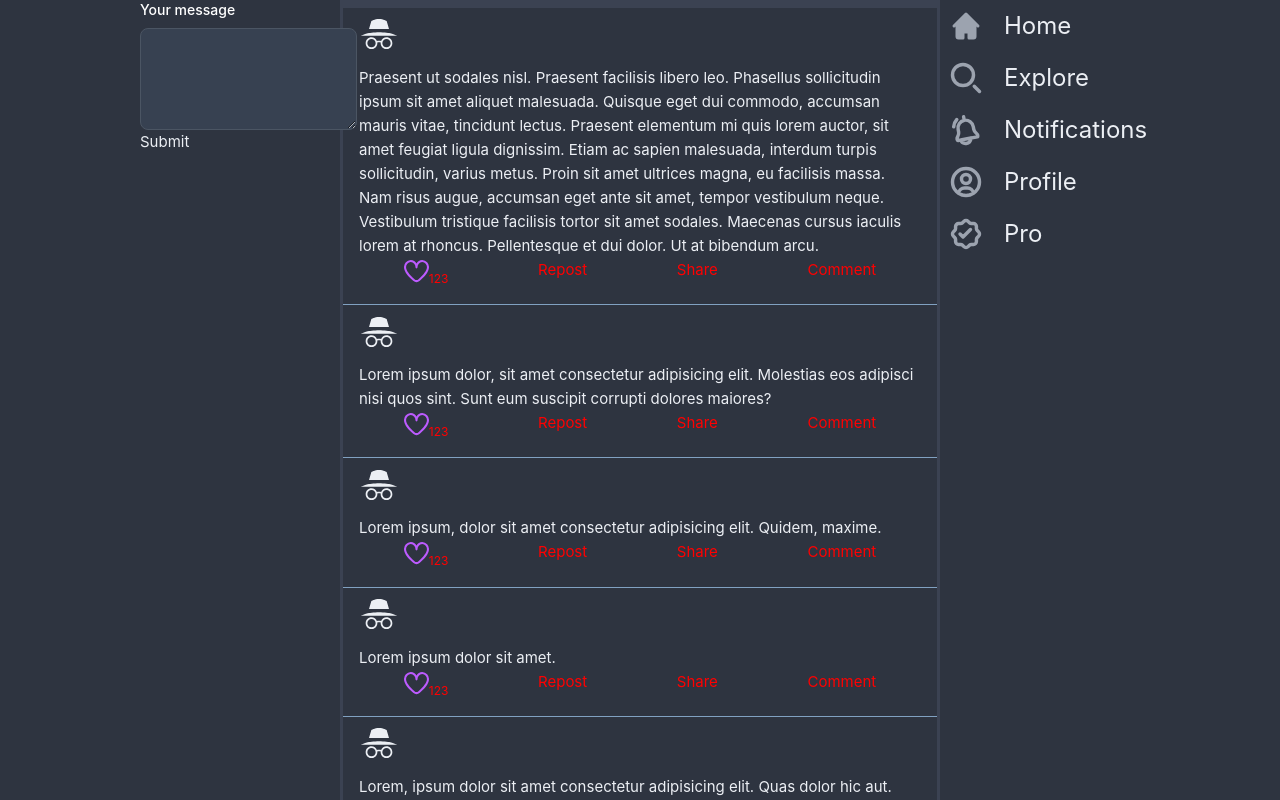
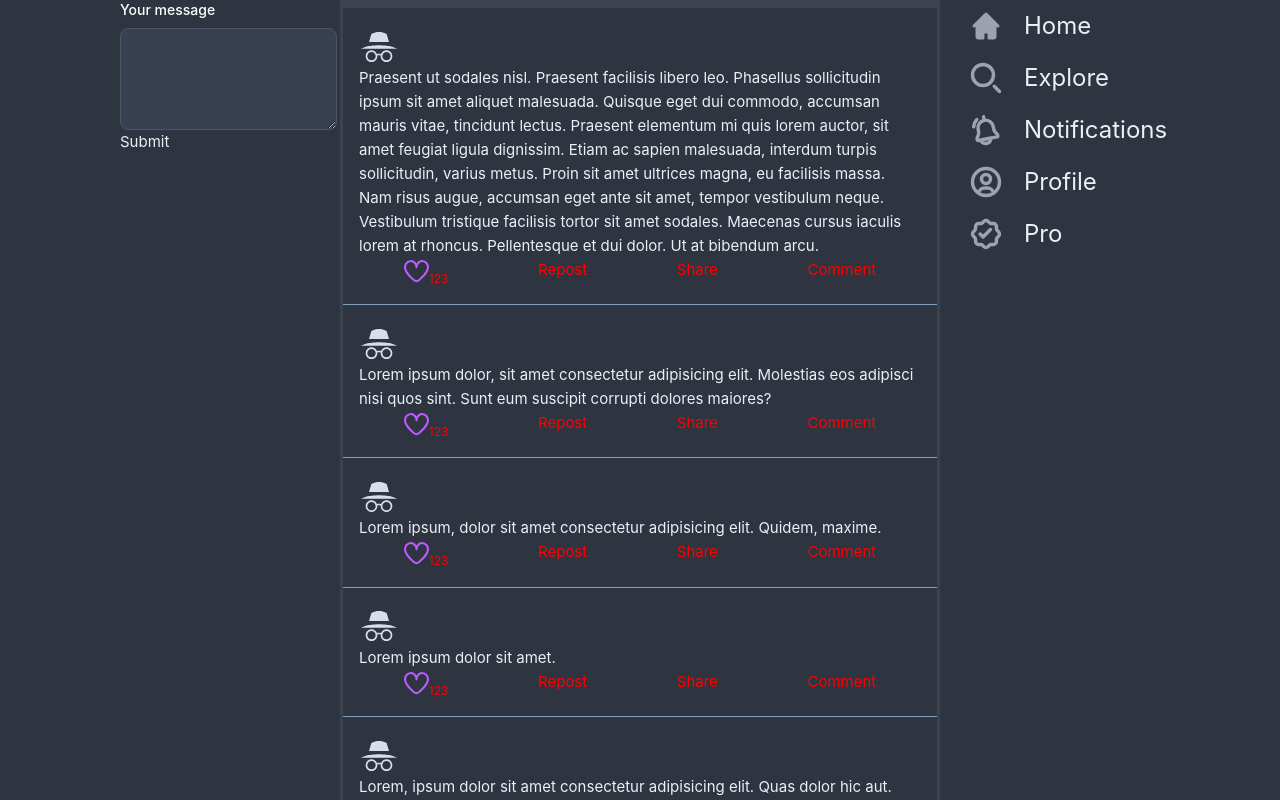
Before and after one commit to codecooker1/Itter, a Vue app in the folder Itter/: page /Home in a window 1280 px wide. Shown: the top 800 px of the page. Built offline with nearby package versions, Linux system fonts and the light colour scheme.

Commit message:
little fixes

```diff
--- a/Itter/src/components/SidebarView.vue
+++ b/Itter/src/components/SidebarView.vue
@@ -55,7 +55,9 @@ import IconBell from './icons/IconBell.vue'
         </ul>
       </div>
     </div>
+    <div class="flex-spacer"></div>
   </aside>
+
 </template>
 
 <style lang="css">
@@ -67,6 +69,10 @@ import IconBell from './icons/IconBell.vue'
   align-items: flex-start;
   position: fixed;
   width: inherit;
+}
+
+.flex-spacer{
+  flex: 1 1 auto;
 }
 
 @media screen and (max-width: 768px) {
--- a/Itter/src/components/SinglePost.vue
+++ b/Itter/src/components/SinglePost.vue
@@ -60,6 +60,7 @@ article {
   gap: 10px;
   flex-wrap: nowrap;
   height: 42px;
+  width: 42px;
 }
 
 .action-bar {
--- a/Itter/src/components/UserSidebar.vue
+++ b/Itter/src/components/UserSidebar.vue
@@ -8,7 +8,9 @@
       </textarea>
       <input type="submit" />
     </form>
+    <div class="flex-spacer"> </div>
   </aside>
+
 </template>
 
 <script setup></script>
@@ -19,9 +21,11 @@
   flex-direction: column;
   justify-content: flex-start;
   align-items: flex-end;
-  gap: 20px;
   overflow: hidden;
   width: inherit;
   position: fixed;
 }
+.flex-spacer{
+  flex: 1 1 auto;
+}
 </style>
--- a/Itter/src/components/icons/IconIncognito.vue
+++ b/Itter/src/components/icons/IconIncognito.vue
@@ -1,15 +1,10 @@
 <template>
-  <div
-    class="material-design-icon"
-    id="incognito-icon"
-    role="img"
-    aria-labelledby="incognito-title"
-  >
-    <svg width="42" height="42" viewBox="0 0 24 24">
+  <div class="material-design-icon" id="incognito-icon" role="img" aria-labelledby="incognito-title">
+    <svg viewBox="0 0 24 24">
       <title id="incognito-title">Incognito icon</title>
       <path
-        d="M 12,3C 9.30828,3.003 7.40625,4.2187 7.40625,4.2187L 6,9L 18,9L 16.5938,4.2187C 16.5938,4.2187 14.6917,3.0025 12,3 Z M 12,11C 9.27221,11 5.38781,11.536 5.125,11.5937C 4.09216,11.8713 3.24636,12.1547 2.59375,12.4062C 1.57638,12.754 1,13 1,13L 23,13C 23,13 22.4236,12.754 21.4063,12.4062C 20.7468,12.1521 19.8911,11.8738 18.8438,11.5937C 18.8438,11.5937 14.8244,11 12,11 Z M 7.5,14C 5.567,14 4,15.567 4,17.5C 4,19.433 5.567,21 7.5,21C 9.433,21 11,19.433 11,17.5C 11,17.3427 10.9889,17.1831 10.9688,17.0312C 11.2878,16.961 11.6332,16.9049 12,16.9062C 12.3668,16.9075 12.7122,16.9612 13.0313,17.0312C 13.0111,17.1831 13,17.3427 13,17.5C 13,19.433 14.567,21 16.5,21C 18.433,21 20,19.433 20,17.5C 20,15.567 18.433,14 16.5,14C 15.0261,14 13.7659,14.8978 13.25,16.1875C 12.9313,16.0911 12.5491,16 12,16C 11.4509,16 11.0687,16.0911 10.75,16.1875C 10.2341,14.8978 8.97391,14 7.5,14 Z M 7.5,15C 8.88071,15 10,16.1193 10,17.5C 10,18.8807 8.88071,20 7.5,20C 6.11929,20 5,18.8807 5,17.5C 5,16.1193 6.11929,15 7.5,15 Z M 16.5,15C 17.8807,15 19,16.1193 19,17.5C 19,18.8807 17.8807,20 16.5,20C 15.1193,20 14,18.8807 14,17.5C 14,16.1193 15.1193,15 16.5,15 Z "
-      ></path>
+        d="M 12,3C 9.30828,3.003 7.40625,4.2187 7.40625,4.2187L 6,9L 18,9L 16.5938,4.2187C 16.5938,4.2187 14.6917,3.0025 12,3 Z M 12,11C 9.27221,11 5.38781,11.536 5.125,11.5937C 4.09216,11.8713 3.24636,12.1547 2.59375,12.4062C 1.57638,12.754 1,13 1,13L 23,13C 23,13 22.4236,12.754 21.4063,12.4062C 20.7468,12.1521 19.8911,11.8738 18.8438,11.5937C 18.8438,11.5937 14.8244,11 12,11 Z M 7.5,14C 5.567,14 4,15.567 4,17.5C 4,19.433 5.567,21 7.5,21C 9.433,21 11,19.433 11,17.5C 11,17.3427 10.9889,17.1831 10.9688,17.0312C 11.2878,16.961 11.6332,16.9049 12,16.9062C 12.3668,16.9075 12.7122,16.9612 13.0313,17.0312C 13.0111,17.1831 13,17.3427 13,17.5C 13,19.433 14.567,21 16.5,21C 18.433,21 20,19.433 20,17.5C 20,15.567 18.433,14 16.5,14C 15.0261,14 13.7659,14.8978 13.25,16.1875C 12.9313,16.0911 12.5491,16 12,16C 11.4509,16 11.0687,16.0911 10.75,16.1875C 10.2341,14.8978 8.97391,14 7.5,14 Z M 7.5,15C 8.88071,15 10,16.1193 10,17.5C 10,18.8807 8.88071,20 7.5,20C 6.11929,20 5,18.8807 5,17.5C 5,16.1193 6.11929,15 7.5,15 Z M 16.5,15C 17.8807,15 19,16.1193 19,17.5C 19,18.8807 17.8807,20 16.5,20C 15.1193,20 14,18.8807 14,17.5C 14,16.1193 15.1193,15 16.5,15 Z ">
+      </path>
     </svg>
   </div>
 </template>
@@ -26,15 +21,16 @@ export default {
   display: inline-flex;
   align-self: center;
   position: absolute;
-  height: 1em;
-  width: 1em;
+  height: v-bind(size);
+  width: v-bind(size);
+}
 
-  svg {
-    width: v-bind(size);
-    height: v-bind(size);
-    fill: currentColor;
-    position: absolute;
-    bottom: -0.125em;
-  }
+svg {
+  width: v-bind(size);
+  height: v-bind(size);
+  /*fill: currentColor;*/
+  fill: var(--text-nord-dark);
+  position: absolute;
+  bottom: -0.125em;
 }
 </style>
--- a/Itter/src/views/HomeView.vue
+++ b/Itter/src/views/HomeView.vue
@@ -128,16 +128,19 @@ import UserSidebar from '@/components/UserSidebar.vue'
 .sidebar-wrapper {
   min-width: 200px;
   height: fit-content;
+  display: flex;
 }
 
 .usersidebar-wrapper {
   min-width: 200px;
+  display: flex;
 }
 
 .structure {
   display: flex;
   align-items: flex-start;
   justify-content: center;
+  gap:20px;
 }
 
 .feedarea {
```
